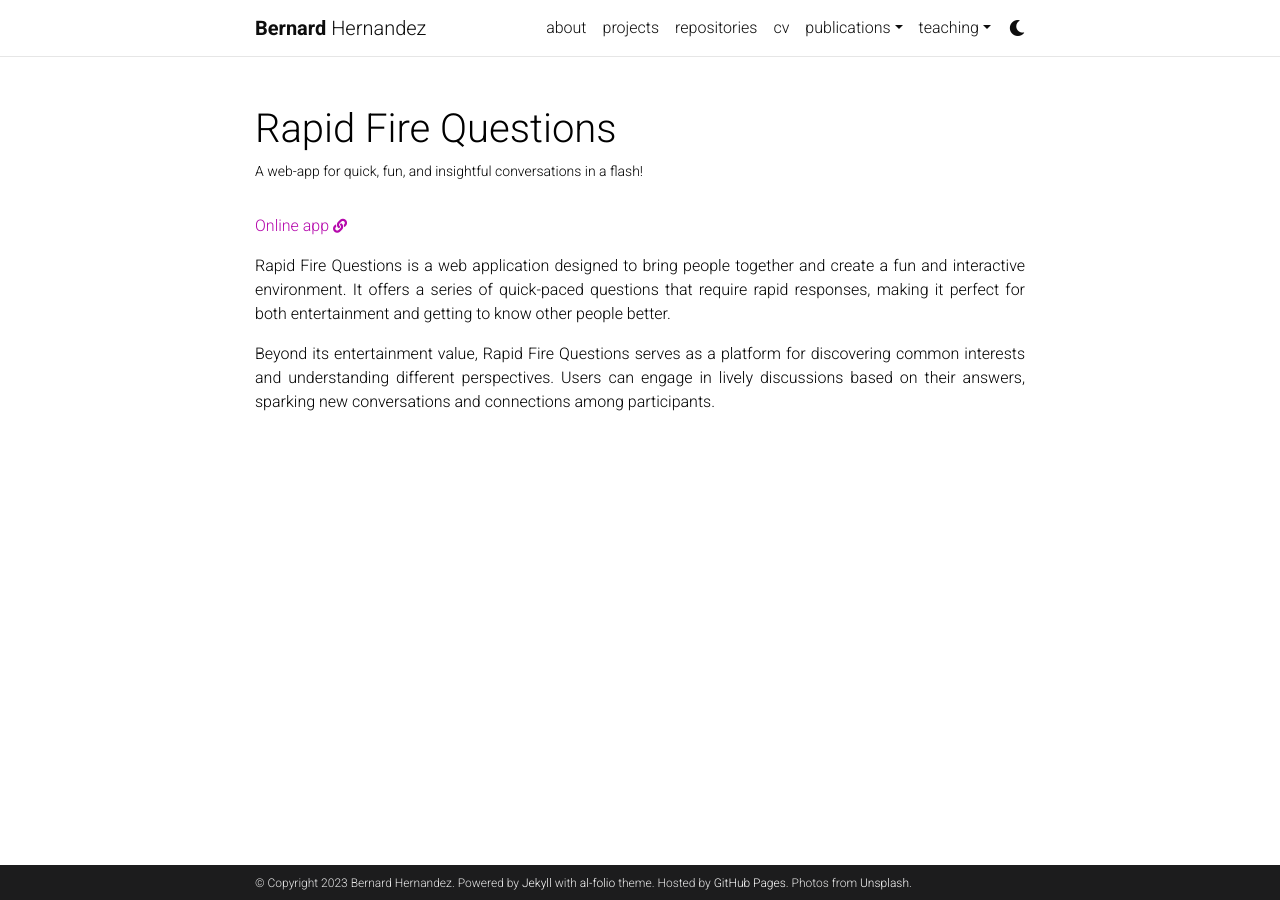
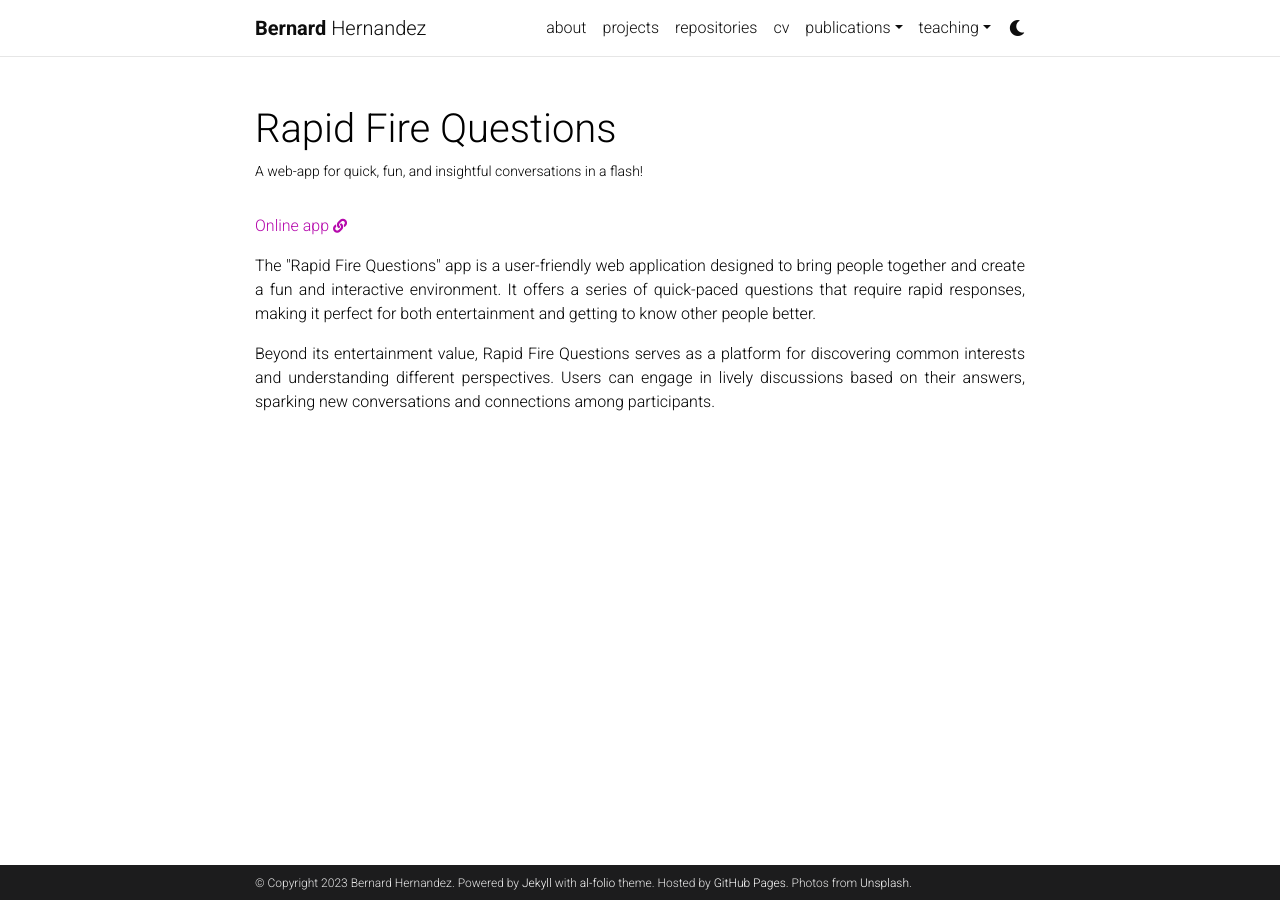
Before and after one commit to bahp/portfolio-academic, a Jekyll site: the page built from _projects/rapid_fire_questions.md, in a window 1280 px wide. Built offline with Jekyll 4.4.1, drawn with Linux system fonts in a browser that asks for light colours; full-size pictures stand in for the smaller copies a plugin makes; comment, search, counter and statistics services are not loaded; a style sheet for code colours, icons or effects is not loaded.

```diff
--- a/_projects/rapid_fire_questions.md
+++ b/_projects/rapid_fire_questions.md
@@ -14,10 +14,10 @@
 </a>
 
 <p align="justify">
-    Rapid Fire Questions is a web application designed to bring people together and
-    create a fun and interactive environment. It offers a series of quick-paced
-    questions that require rapid responses, making it perfect for both entertainment
-    and getting to know other people better.
+    The "Rapid Fire Questions" app is a user-friendly web application designed to bring
+    people together and create a fun and interactive environment. It offers a series of
+    quick-paced questions that require rapid responses, making it perfect for both
+    entertainment and getting to know other people better.
 </p>
 
 <p align="justify">
```
Also changed, not shown: _projects/abc4d.md (+2 -2 lines), _projects/camonet.md (+1 -1 lines), _projects/epicimpoc.md (+1 -1 lines), assets/resources/dcat/dcat-05.PNG.
